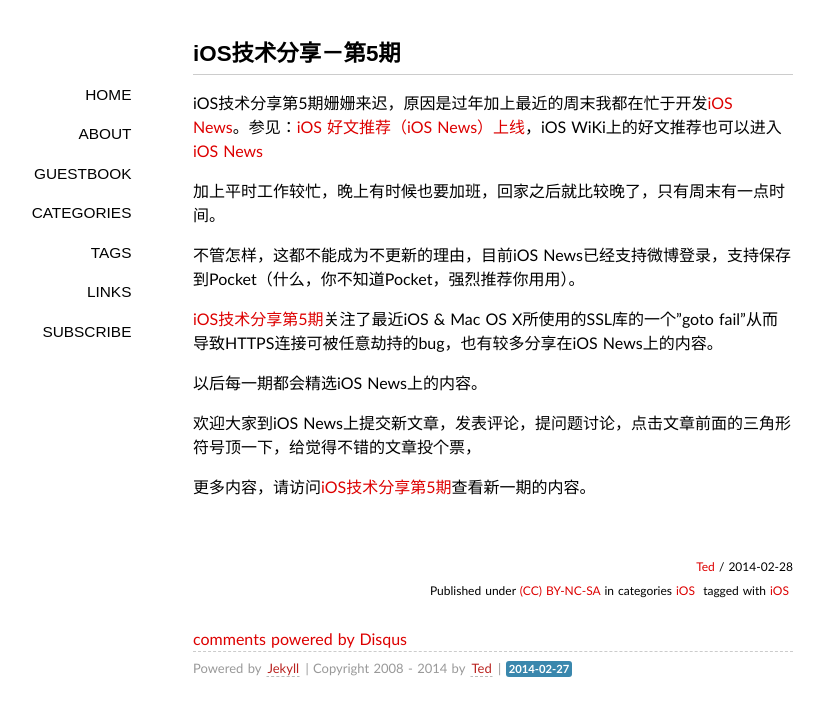
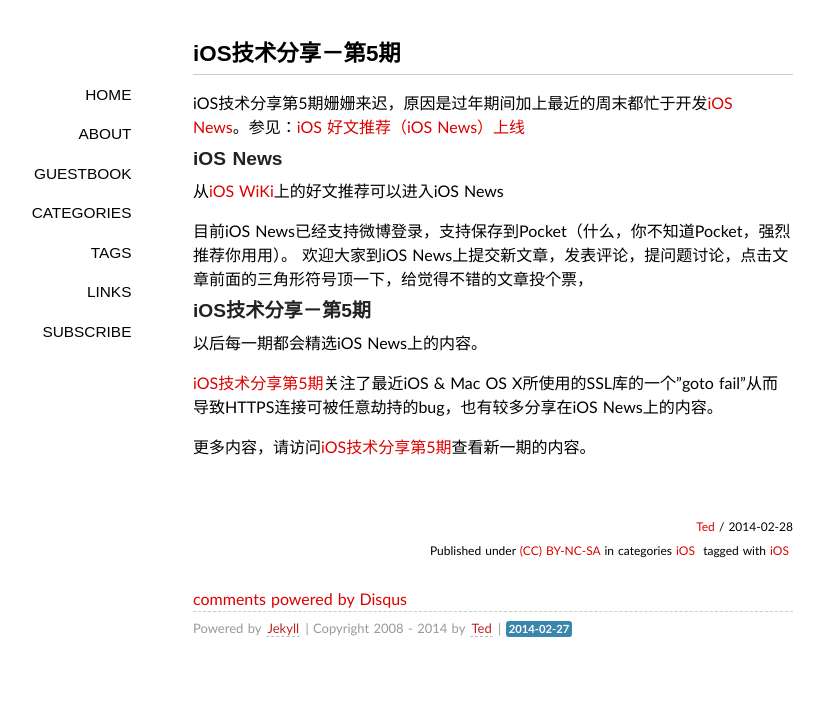
Before and after one commit to wufawei/wufawei.github.com, a Jekyll site: the page built from _posts/201402/2014-02-28-ios-wiki-issue-5.md, in a window 1280 px wide. Shown: the top 716 px of the page, without its empty margins (147-971 px from the left). Built offline with Jekyll 4.4.1, drawn with Linux system fonts in a browser that asks for light colours; some web fonts are replaced; Markdown is read by kramdown in place of the engine named in the settings; comment, search, counter and statistics services are not loaded.

Commit message:
adjust content

```diff
--- a/_posts/201402/2014-02-28-ios-wiki-issue-5.md
+++ b/_posts/201402/2014-02-28-ios-wiki-issue-5.md
@@ -8,21 +8,22 @@
 ---
 
 
-iOS技术分享第5期姗姗来迟，原因是过年加上最近的周末我都在忙于开发[iOS News][1]。参见：[iOS 好文推荐（iOS News）上线][3]，iOS WiKi上的好文推荐也可以进入[iOS News][2]
+iOS技术分享第5期姗姗来迟，原因是过年期间加上最近的周末都忙于开发[iOS News][1]。参见：[iOS 好文推荐（iOS News）上线][3]
 
 
-加上平时工作较忙，晚上有时候也要加班，回家之后就比较晚了，只有周末有一点时间。
+###iOS News
 
-不管怎样，这都不能成为不更新的理由，目前iOS News已经支持微博登录，支持保存到Pocket（什么，你不知道Pocket，强烈推荐你用用）。
+从[iOS WiKi][2]上的好文推荐可以进入iOS News
+
+目前iOS News已经支持微博登录，支持保存到Pocket（什么，你不知道Pocket，强烈推荐你用用）。
+欢迎大家到iOS News上提交新文章，发表评论，提问题讨论，点击文章前面的三角形符号顶一下，给觉得不错的文章投个票，
 
 
-[iOS技术分享第5期][4]关注了最近iOS & Mac OS X所使用的SSL库的一个"goto fail"从而导致HTTPS连接可被任意劫持的bug，也有较多分享在iOS News上的内容。
+###iOS技术分享－第5期
 
 以后每一期都会精选iOS News上的内容。
 
-
-欢迎大家到iOS News上提交新文章，发表评论，提问题讨论，点击文章前面的三角形符号顶一下，给觉得不错的文章投个票，
-
+[iOS技术分享第5期][4]关注了最近iOS & Mac OS X所使用的SSL库的一个"goto fail"从而导致HTTPS连接可被任意劫持的bug，也有较多分享在iOS News上的内容。
 
 更多内容，请访问[iOS技术分享第5期][4]查看新一期的内容。
 
```
